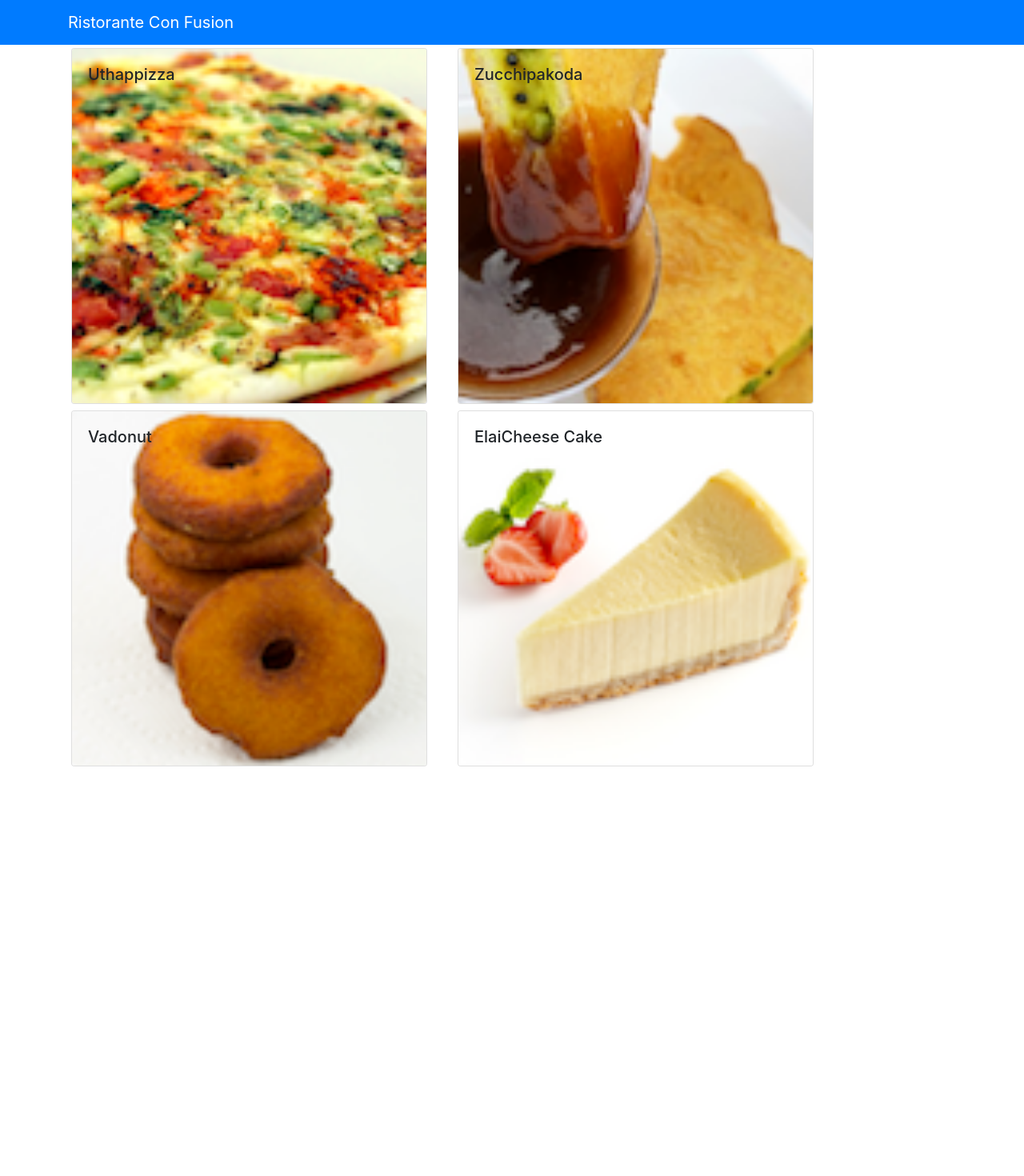
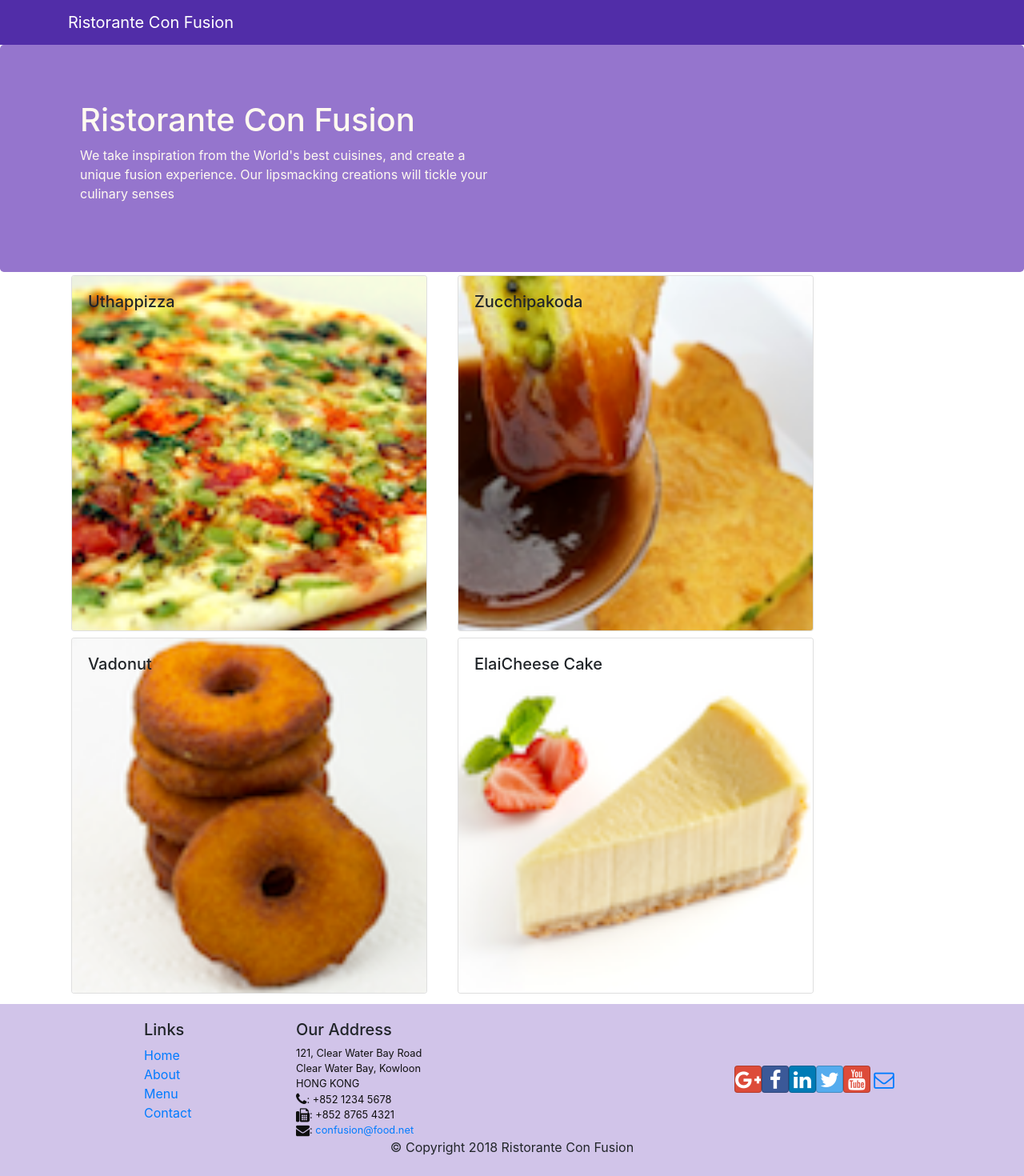
Before and after one commit to Zhang-Haoran/confusion, a React (Create React App) app: page /contactus in a window 1280 px wide. Shown: the top 1470 px of the page at 80% size. Before the commit the page ends 971 px from the top, so only its background shows below. Built offline with nearby package versions, Linux system fonts and the light colour scheme.

Commit message:
Header and Footer

```diff
--- a/package.json
+++ b/package.json
@@ -7,6 +7,8 @@
     "@testing-library/react": "^11.2.2",
     "@testing-library/user-event": "^12.6.0",
     "bootstrap": "^4.0.0",
+    "bootstrap-social": "^5.1.1",
+    "font-awesome": "^4.7.0",
     "react": "^17.0.1",
     "react-dom": "^17.0.1",
     "react-popper": "^0.9.2",
--- /dev/null
+++ b/src/App.css
@@ -0,0 +1,33 @@
+.row-header{
+    margin:0px auto;
+    padding:0px auto;
+}
+
+.row-content {
+    margin:0px auto;
+    padding: 50px 0px 50px 0px;
+    border-bottom: 1px ridge;
+    min-height:400px;
+}
+
+.footer{
+    background-color: #D1C4E9;
+    margin:0px auto;
+    padding: 20px 0px 20px 0px;
+}
+.jumbotron {
+    padding:70px 30px 70px 30px;
+    margin:0px auto;
+    background: #9575CD ;
+    color:floralwhite;
+}
+
+address{
+    font-size:80%;
+    margin:0px;
+    color:#0f0f0f;
+}
+
+.navbar-dark {
+    background-color: #512DA8;
+}
--- a/src/App.js
+++ b/src/App.js
@@ -1,6 +1,6 @@
 import React,{Component} from "react";
 import Main from "./compoents/MainComponent";
-
+import './App.css'
 class App extends Component {
 
   render(){
--- /dev/null
+++ b/src/compoents/FooterComponent.js
@@ -0,0 +1,50 @@
+import React from 'react';
+
+function Footer(props) {
+    return(
+        <div className="footer">
+            <div className="container">
+                <div className="row justify-content-center">
+                    <div className="col-4 offset-1 col-sm-2">
+                        <h5>Links</h5>
+                        <ul className="list-unstyled">
+                            <li><a href="#">Home</a></li>
+                            <li><a href="#">About</a></li>
+                            <li><a href="#">Menu</a></li>
+                            <li><a href="contactus.html">Contact</a></li>
+                        </ul>
+                    </div>
+                    <div className="col-7 col-sm-5">
+                        <h5>Our Address</h5>
+                        <address>
+                            121, Clear Water Bay Road<br />
+                            Clear Water Bay, Kowloon<br />
+                            HONG KONG<br />
+                            <i className="fa fa-phone fa-lg"></i>: +852 1234 5678<br />
+                            <i className="fa fa-fax fa-lg"></i>: +852 8765 4321<br />
+                            <i className="fa fa-envelope fa-lg"></i>: <a href="mailto:confusion@food.net">
+                            confusion@food.net</a>
+                        </address>
+                    </div>
+                    <div className="col-12 col-sm-4 align-self-center">
+                        <div className="text-center">
+                            <a className="btn btn-social-icon btn-google" href="http://google.com/+"><i className="fa fa-google-plus"></i></a>
+                            <a className="btn btn-social-icon btn-facebook" href="http://www.facebook.com/profile.php?id="><i className="fa fa-facebook"></i></a>
+                            <a className="btn btn-social-icon btn-linkedin" href="http://www.linkedin.com/in/"><i className="fa fa-linkedin"></i></a>
+                            <a className="btn btn-social-icon btn-twitter" href="http://twitter.com/"><i className="fa fa-twitter"></i></a>
+                            <a className="btn btn-social-icon btn-google" href="http://youtube.com/"><i className="fa fa-youtube"></i></a>
+                            <a className="btn btn-social-icon" href="mailto:"><i className="fa fa-envelope-o"></i></a>
+                        </div>
+                    </div>
+                </div>
+                <div className="row justify-content-center">
+                    <div className="col-auto">
+                        <p>© Copyright 2018 Ristorante Con Fusion</p>
+                    </div>
+                </div>
+            </div>
+        </div>
+    )
+}
+
+export default Footer;
--- /dev/null
+++ b/src/compoents/HeaderComponent.js
@@ -0,0 +1,30 @@
+import React,{Component} from 'react';
+import {Navbar, NavbarBrand,Jumbotron} from "reactstrap";
+class Header extends Component {
+    render() {
+        return (
+            <React.Fragment>
+                <Navbar dark>
+                    <div className="container">
+                        <NavbarBrand href="/">
+                            Ristorante Con Fusion
+                        </NavbarBrand>
+
+                    </div>
+                </Navbar>
+                <Jumbotron>
+                    <div className="container">
+                        <div className="row row-header">
+                            <div className="col-12 col-sm-6">
+                                <h1>Ristorante Con Fusion</h1>
+                                <p>We take inspiration from the World's best cuisines, and create a unique fusion experience. Our lipsmacking creations will tickle your culinary senses</p>
+                            </div>
+                        </div>
+                    </div>
+                </Jumbotron>
+            </React.Fragment>
+        );
+    }
+
+}
+export default Header;
--- a/src/compoents/MainComponent.js
+++ b/src/compoents/MainComponent.js
@@ -1,9 +1,11 @@
 import React,{Component} from "react";
 //import reactstrap
-import {Navbar, NavbarBrand} from "reactstrap";
+
 import Menu from "./MenuComponent";
 import {DISHES} from "../shared/dishes";
 import DishDetail from "./DishdetailComponent";
+import Header from "./HeaderComponent";
+import Footer from "./FooterComponent";
 
 class Main extends Component {
     constructor(props){
@@ -19,16 +21,11 @@ class Main extends Component {
     render(){
         return (
             <div>
-                <Navbar dark color="primary">
-                    <div className="container">
-                        <NavbarBrand href="/">
-                            Ristorante Con Fusion
-                        </NavbarBrand>
-                    </div>
-                </Navbar>
+                <Header/>
                 {/*pass dish information to menu component*/}
                 <Menu dishes={this.state.dishes} onClick={(dishId)=> this.onDishSelect(dishId)}/>
                 <DishDetail dish={this.state.dishes.filter((dish)=>dish.id === this.state.selectedDish)[0]}/>
+                <Footer/>
             </div>
         );
     }
--- a/src/index.js
+++ b/src/index.js
@@ -2,6 +2,9 @@ import React from 'react';
 import ReactDOM from 'react-dom';
 //import Bootstrap 4
 import 'bootstrap/dist/css/bootstrap.min.css';
+
+import 'font-awesome/css/font-awesome.min.css';
+import 'bootstrap-social/bootstrap-social.css';
 import './index.css';
 import App from './App';
 import reportWebVitals from './reportWebVitals';
```
Also changed, not shown: 2 other files (tests, documents, lock files or other folders).
